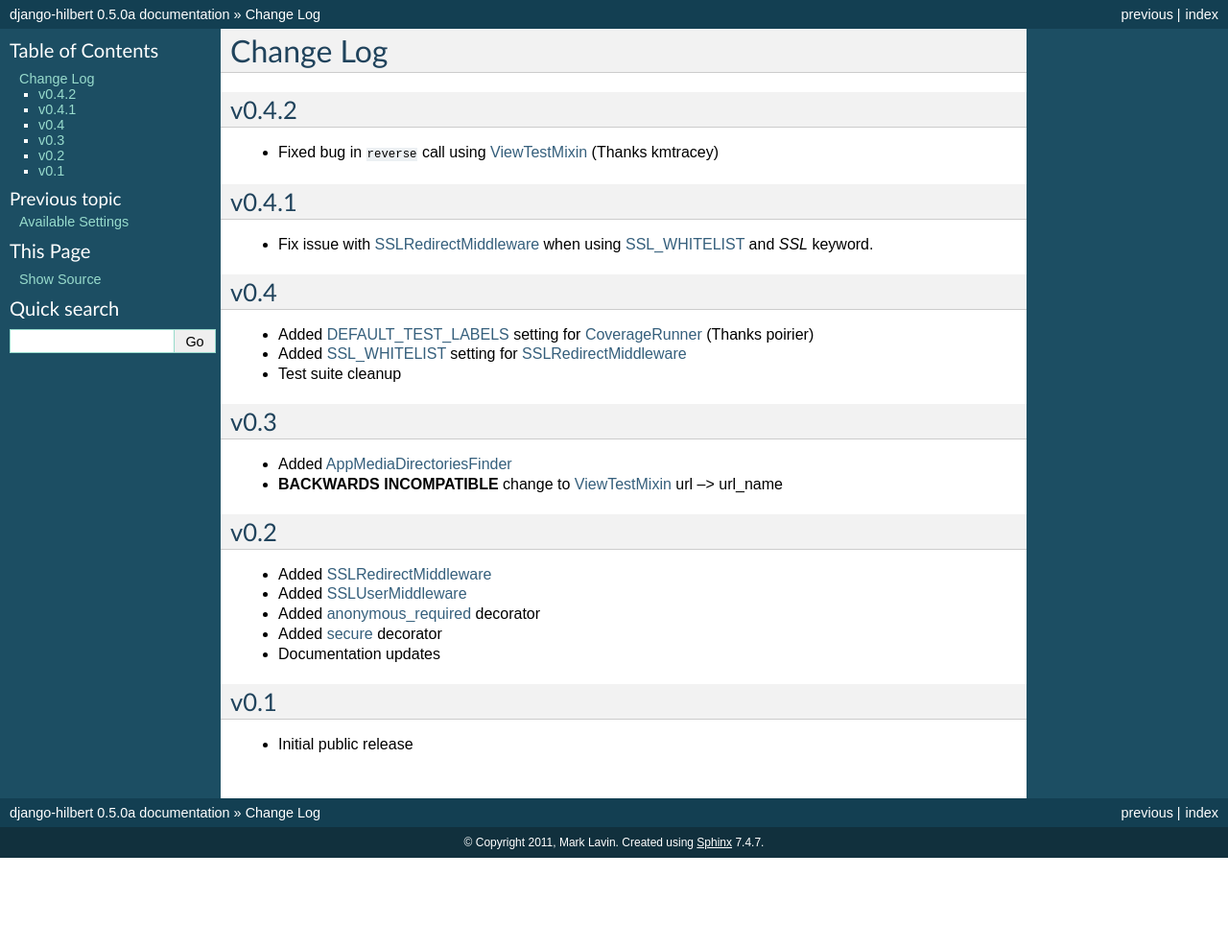
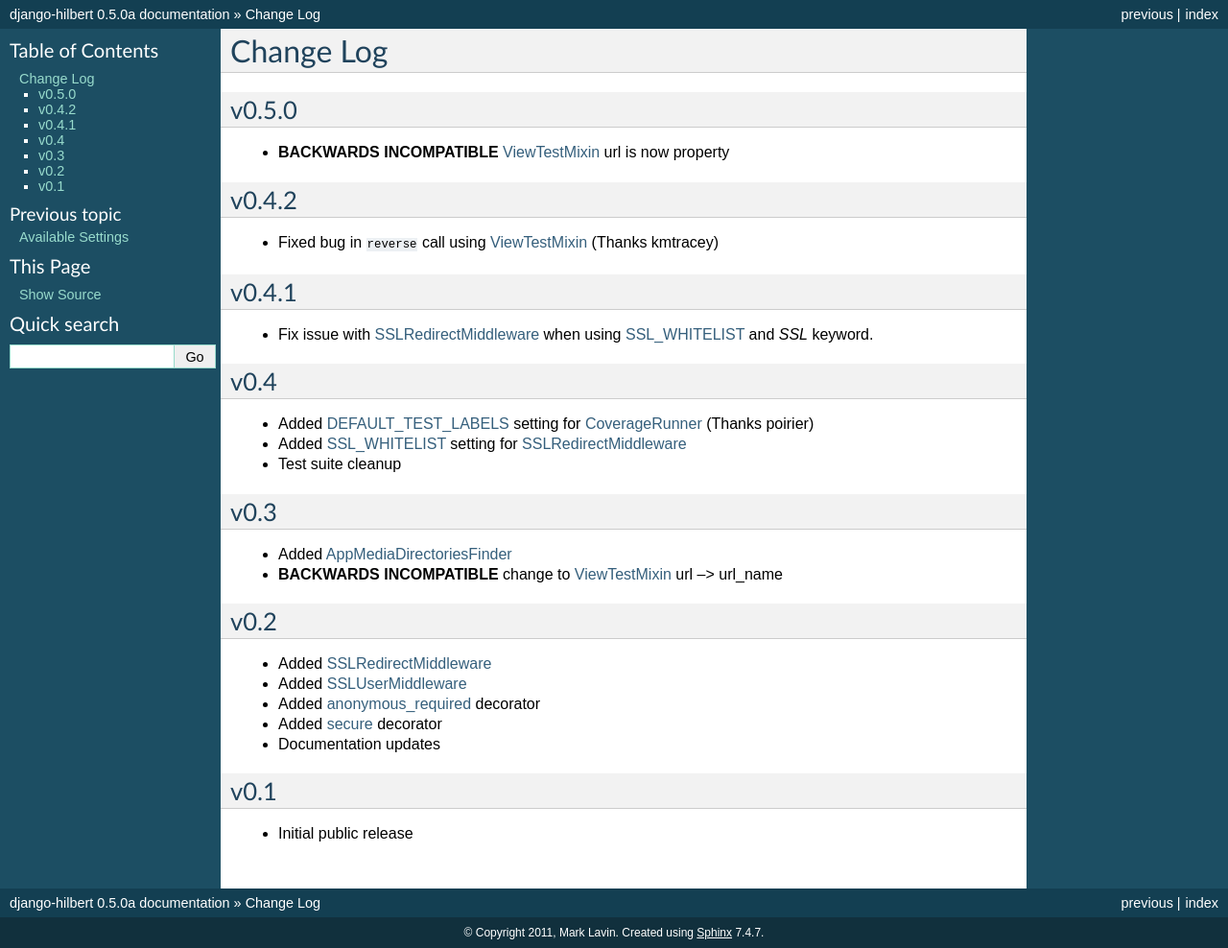
Before and after one commit to mlavin/django-hilbert, a Sphinx documentation site: the page built from docs/changelog.rst, in a window 1280 px wide. Shown: the whole page at 96% size. Built offline with Sphinx 7.4.7, drawn with Linux system fonts in a browser that asks for light colours; before the commit the page ends 900 px from its top, so only the background shows below that.

Commit message:
Note backwards incompatible change to ViewTestMixin.

```diff
--- a/docs/changelog.rst
+++ b/docs/changelog.rst
@@ -1,5 +1,13 @@
 Change Log
 ======================================
+
+.. _v0.5.0:
+
+v0.5.0
+-----------------------------------
+
+- **BACKWARDS INCOMPATIBLE** :ref:`ViewTestMixin` url is now property
+
 
 .. _v0.4.2:
 
```
